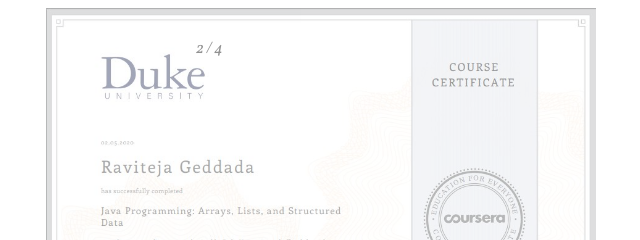
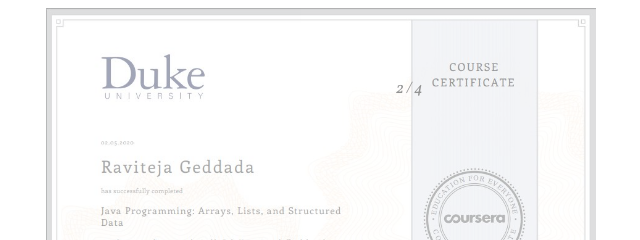
Before and after one commit to Raviteja77/ravitejageddada.github.io, a plain HTML site: page educer.html in a window 1280 px wide. Shown: the top 240 px of the page, 94-734 px from the left. Drawn offline with Linux system fonts and the light colour scheme.

Commit message:
Update styles.css

```diff
--- a/styles.css
+++ b/styles.css
@@ -86,7 +86,7 @@
 .numbertext {
   color: black;
   font-size: 16px;
-  padding: 3% 0 0 15%;
+  padding: 7% 0 0 35%;
   position: absolute;
   top: 0;
 }
```
